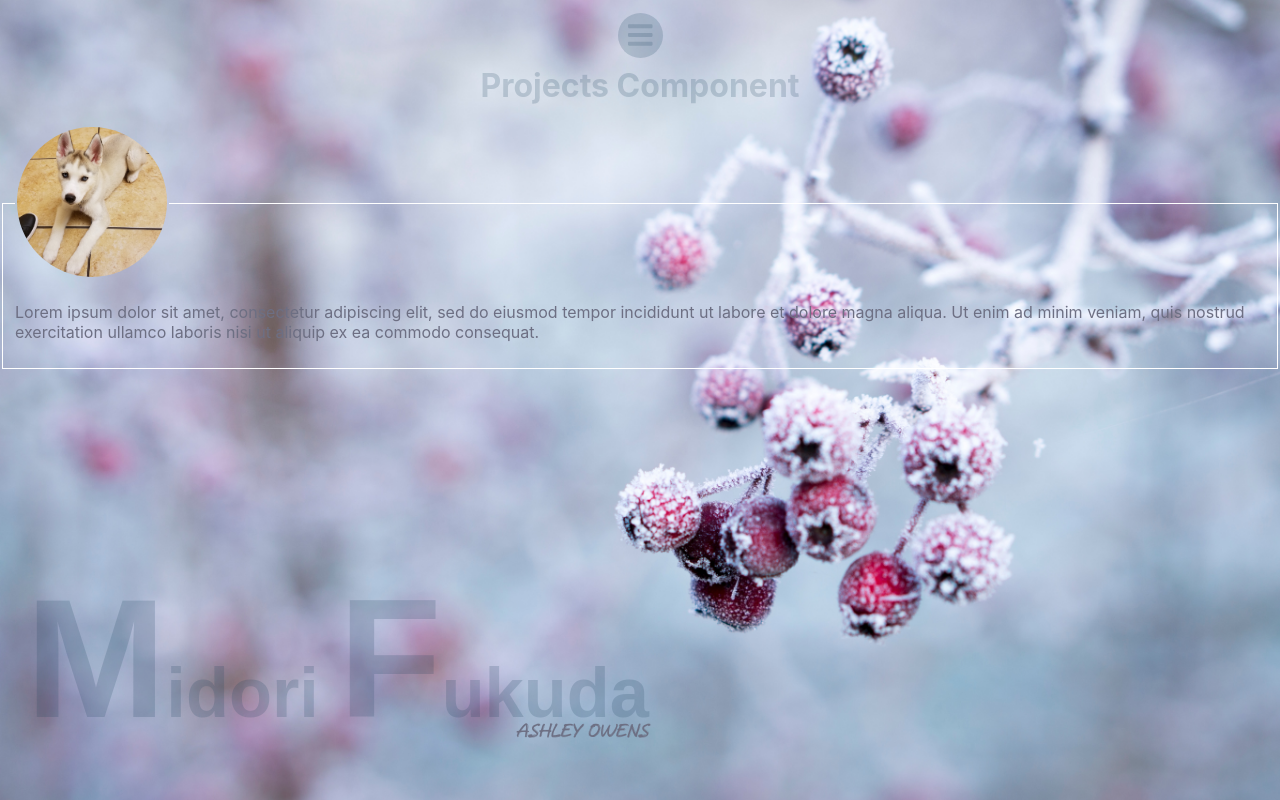
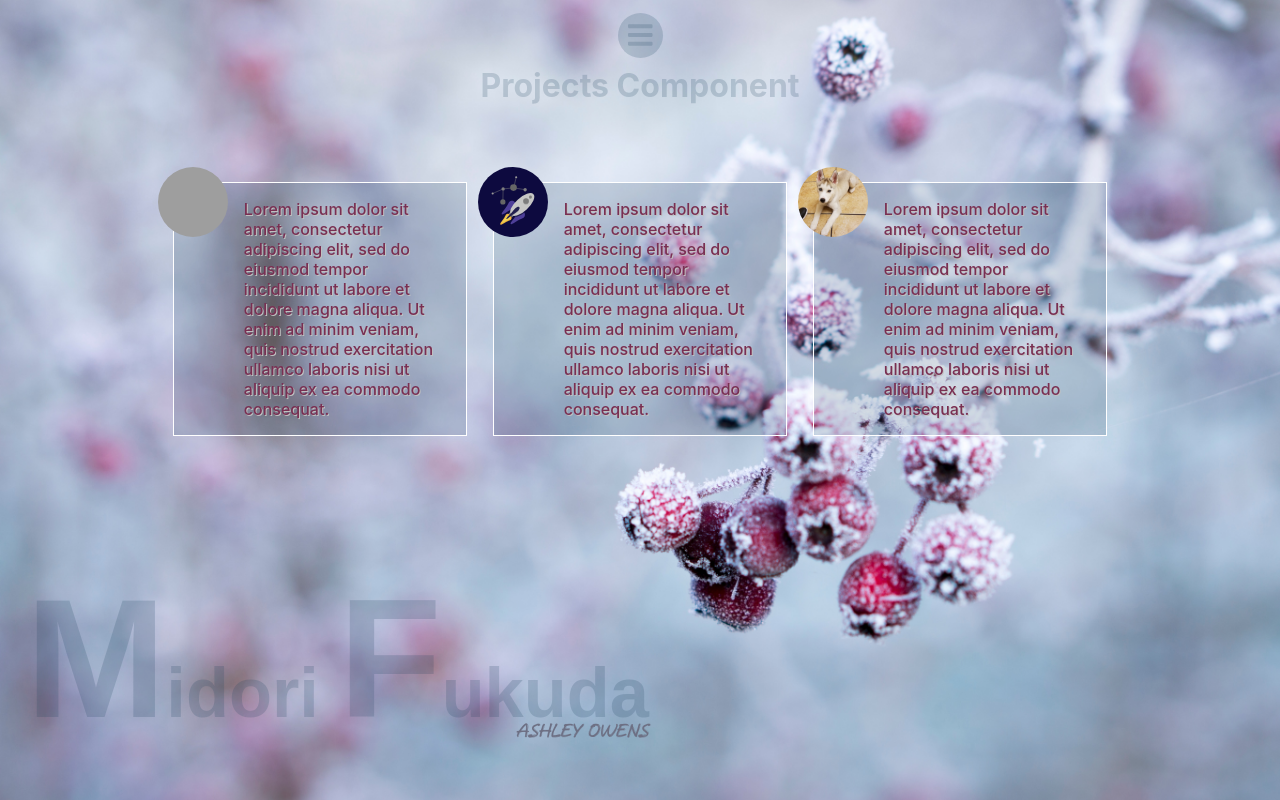
Before and after one commit to lilmatchamonster/portfolio, a React (Create React App) app: page /projects in a window 1280 px wide. Built offline with nearby package versions, Linux system fonts and the light colour scheme; grey boxes are pictures that could not be loaded; a web font is replaced by a local one.

Commit message:
Deconstructing Card Components

```diff
--- /dev/null
+++ b/src/components/ProjectCard.js
@@ -0,0 +1,73 @@
+import React from 'react';
+import { Transition } from "react-spring/renderprops";
+import styled from 'styled-components';
+import berry from '../imgs/galina-n-AgWVcQz1bOA-unsplash.jpg'
+import berry_invert from '../imgs/galina-n-AgWVcQz1bOA-unsplash-inverted.jpg'
+import ila from '../imgs/Ila 2.jpg';
+import vendme from '../imgs/vendme.ico';
+import '../App.css';
+
+const ProjectCard = (props) => {
+  const { toggleMenu, description, pic } = props
+  const curTheme = toggleMenu ? 'b' : 'a';
+
+  const theme={
+    a:{color: 'hsl(235, 9%, 47%)', background: `url(${berry})`, h1:{color: 'hsla(206, 56%, 23%, .19)'}},
+    b:{color: 'hsl(351, 28%, 52%)', background: `url(${berry_invert})`}
+  }
+
+  const CardSyles = styled.div`
+    width: 25%;
+    display: flex;
+
+    img {
+      display: inline-block;
+      width: 70px;
+      height: 70px;
+      border-radius: 50%;
+      position: relative;
+      top: -1rem;
+      left: -1rem;
+    }
+    .card {
+      display: flex;
+      padding-right: 7%;
+      margin: 4%;
+      background-color: hsla(206, 56%, 23%, .17);
+      text-align: left;
+      font-size: 1rem;
+      color: #792F52;
+      font-weight: 500;
+      text-shadow: 1px 1px silver;
+      border: 1px solid white;
+      transition: background-color .75s, color .75s, border .75s;
+    }
+    .card:hover{
+      border: 1px solid hsla(206, 56%, 23%, .17);
+      background-color: hsla(0, 0%, 100%, .7);
+      color: #0c2b31;
+    }
+  `;
+  return (
+    // <Transition
+    //   items={toggleMenu}
+    //   from={{ opacity: 0 }}
+    //   enter={{ opacity: 1 }}
+    //   update={{ opacity: 1 }}
+    //   leave={{ opacity: 0 }}
+    // >
+    //   {toggleMenu => !toggleMenu && (props =>
+    //   )}
+    // </Transition>
+        <CardSyles style={props} >
+          <div className={'card'}>
+            <img src={pic} alt="Ila" />
+            <p>
+              {description}
+            </p>
+          </div>
+        </CardSyles>
+  )
+}
+
+export default ProjectCard
--- a/src/components/Projects.js
+++ b/src/components/Projects.js
@@ -1,9 +1,12 @@
 import React from 'react';
+import ProjectCard from './ProjectCard';
 import { Transition } from "react-spring/renderprops";
 import styled from 'styled-components';
 import berry from '../imgs/galina-n-AgWVcQz1bOA-unsplash.jpg'
 import berry_invert from '../imgs/galina-n-AgWVcQz1bOA-unsplash-inverted.jpg'
 import ila from '../imgs/Ila 2.jpg';
+import vendme from '../imgs/vendme.ico';
+import spacequest from '../imgs/spacequestlogo-03.svg';
 import '../App.css';
 
 const Projects = (props) => {
@@ -14,6 +17,21 @@ const Projects = (props) => {
     a:{color: 'hsl(235, 9%, 47%)', background: `url(${berry})`, h1:{color: 'hsla(206, 56%, 23%, .19)'}},
     b:{color: 'hsl(351, 28%, 52%)', background: `url(${berry_invert})`}
   }
+
+  const myProjects = [
+    {
+      pic: `${vendme}`,
+      description: 'Lorem ipsum dolor sit amet, consectetur adipiscing elit, sed do eiusmod tempor incididunt ut labore et dolore magna aliqua. Ut enim ad minim veniam, quis nostrud exercitation ullamco laboris nisi ut aliquip ex ea commodo consequat.'
+    },
+    {
+      pic: `${spacequest}`,
+      description: 'Lorem ipsum dolor sit amet, consectetur adipiscing elit, sed do eiusmod tempor incididunt ut labore et dolore magna aliqua. Ut enim ad minim veniam, quis nostrud exercitation ullamco laboris nisi ut aliquip ex ea commodo consequat.'
+    },
+    {
+      pic: `${ila}`,
+      description: 'Lorem ipsum dolor sit amet, consectetur adipiscing elit, sed do eiusmod tempor incididunt ut labore et dolore magna aliqua. Ut enim ad minim veniam, quis nostrud exercitation ullamco laboris nisi ut aliquip ex ea commodo consequat.'
+    }
+  ]
 
   const ProjectSyles = styled.div`
     /* ${theme[curTheme]} */
@@ -30,14 +48,11 @@ const Projects = (props) => {
     width: 100%;
 
     .projects {
-      img {
-        width: 150px;
-        border-radius: 50%;
-      }
-      fieldset {
-        text-align: left;
-        border: 1px solid white;
-      }
+      margin-top: 5%;
+      display: flex;
+      /* flex-direction: column; */
+      justify-content: center;
+      align-items: center;
     }
   `;
   return (
@@ -61,13 +76,9 @@ const Projects = (props) => {
           <ProjectSyles style={theme['a']}>
             <h1 style={{color: 'hsla(206, 56%, 23%, .19)'}}>Projects Component</h1>
             <div className={'projects'}>
-              <fieldset>
-                <legend><img src={ila} alt="Ila" /></legend>
-                <p>
-                  Lorem ipsum dolor sit amet, consectetur adipiscing elit, sed do eiusmod tempor incididunt ut labore et
-                  dolore magna aliqua. Ut enim ad minim veniam, quis nostrud exercitation ullamco laboris nisi ut aliquip ex ea commodo consequat.
-                </p>
-              </fieldset>
+              {myProjects.map(card => (
+                <ProjectCard description={card.description} pic={card.pic}/>
+              ))}
             </div>
           </ProjectSyles>
         </div>
@@ -77,3 +88,24 @@ const Projects = (props) => {
 }
 
 export default Projects
+// {/* <div className={'card'}>
+//   <legend><img src={ila} alt="Ila" /></legend>
+//   <p>
+//     Lorem ipsum dolor sit amet, consectetur adipiscing elit, sed do eiusmod tempor incididunt ut labore et
+//     dolore magna aliqua. Ut enim ad minim veniam, quis nostrud exercitation ullamco laboris nisi ut aliquip ex ea commodo consequat.
+//   </p>
+// </div>
+// <div className={'card'}>
+//   <legend><img src={ila} alt="Ila" /></legend>
+//   <p>
+//     Lorem ipsum dolor sit amet, consectetur adipiscing elit, sed do eiusmod tempor incididunt ut labore et
+//     dolore magna aliqua. Ut enim ad minim veniam, quis nostrud exercitation ullamco laboris nisi ut aliquip ex ea commodo consequat.
+//   </p>
+// </div>
+// <div className={'card'}>
+//   <legend><img src={ila} alt="Ila" /></legend>
+//   <p>
+//     Lorem ipsum dolor sit amet, consectetur adipiscing elit, sed do eiusmod tempor incididunt ut labore et
+//     dolore magna aliqua. Ut enim ad minim veniam, quis nostrud exercitation ullamco laboris nisi ut aliquip ex ea commodo consequat.
+//   </p>
+// </div> */}
```
Also changed, not shown: src/imgs/spacequestlogo-03.svg (added), 1 other file (tests, documents, lock files or other folders).
